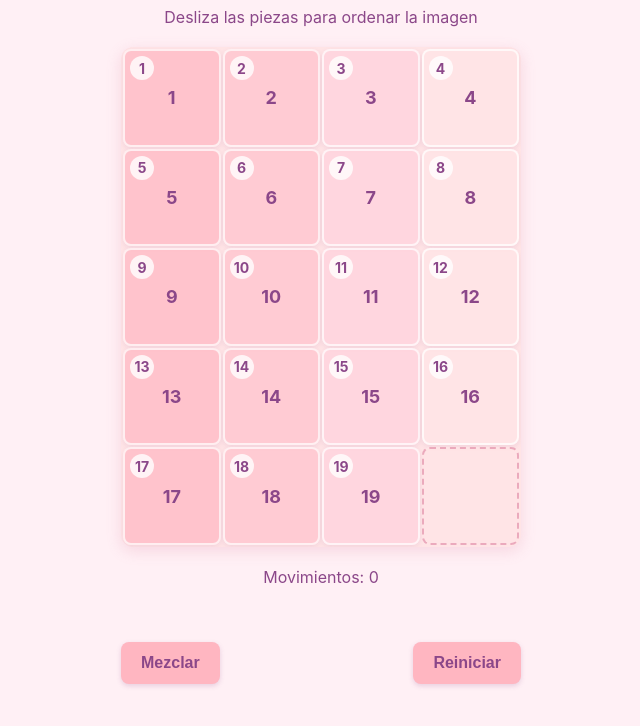
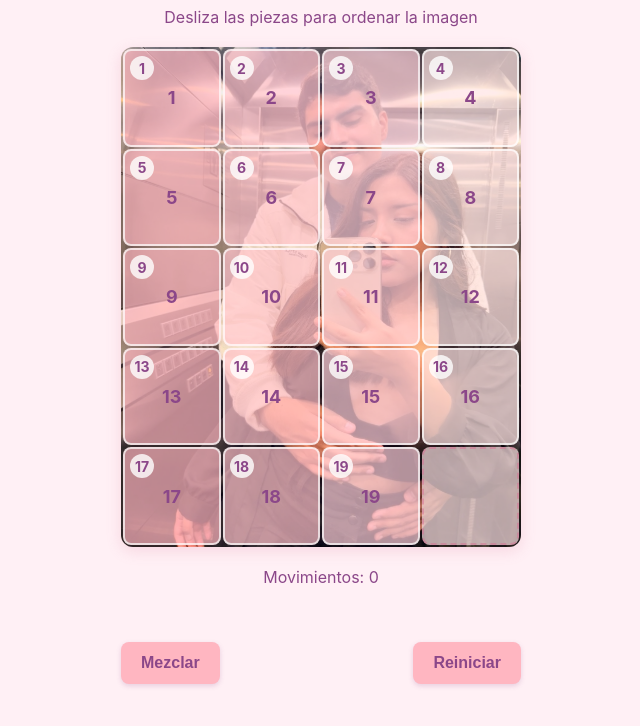
Before and after one commit to Marc3-T/rompecabezass, a plain HTML site: page index.html in a window 1280 px wide. Shown: the part 74-800 px from the top of the page, without its empty margins (319-959 px from the left). Drawn offline with Linux system fonts and the light colour scheme.

Commit message:
Update index.html

```diff
--- a/index.html
+++ b/index.html
@@ -64,7 +64,7 @@
             height: 100%;
             gap: 2px;
             padding: 2px;
-            background-image: url('11m.png');
+            background-image: url('8mm.JPG');
             background-size: 100% 100%;
             background-repeat: no-repeat;
         }
```
